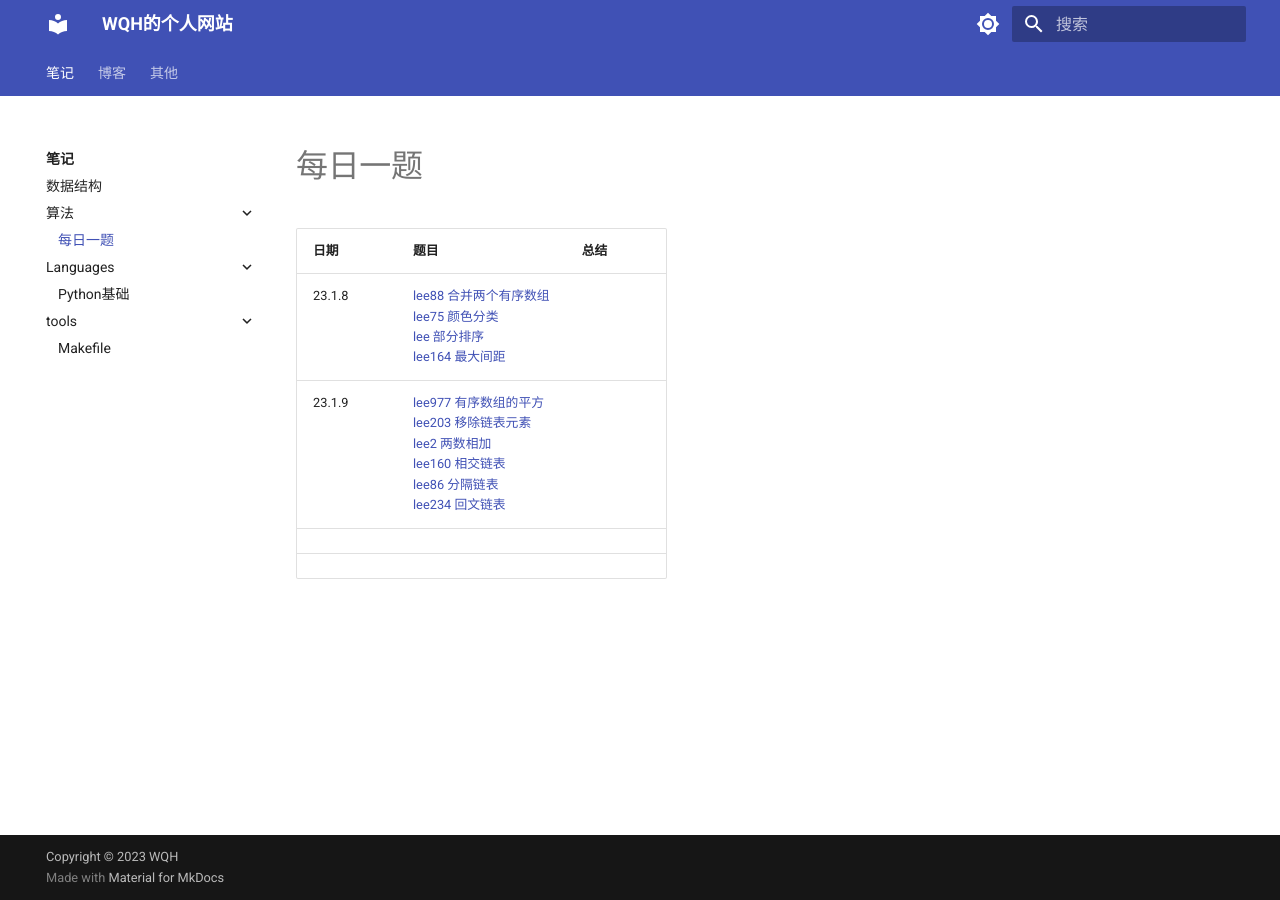
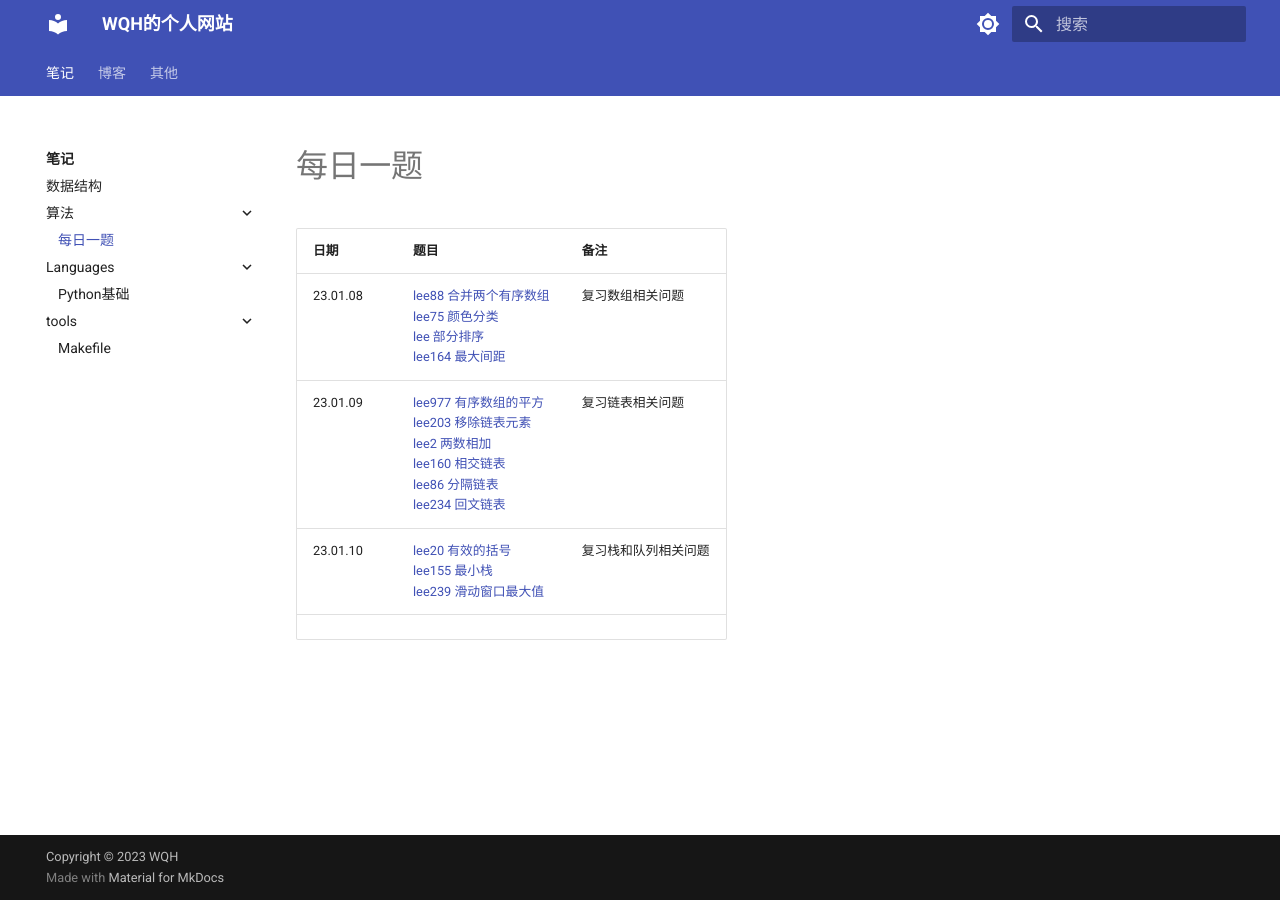
Before and after one commit to Norhua/website, an MkDocs documentation site: the page built from docs/note/算法/每日一题/每日一题.md, in a window 1280 px wide. Built offline with MkDocs 1.6.1 and Material for MkDocs 9.7.7, drawn with Linux system fonts in a browser that asks for light colours.

Commit message:
更新每日一题

```diff
--- a/docs/note/算法/每日一题/每日一题.md
+++ b/docs/note/算法/每日一题/每日一题.md
@@ -1,8 +1,8 @@
 # 每日一题
 
-| 日期   | 题目                                                         | 总结 |
-| :----- | ------------------------------------------------------------ | ---- |
-| 23.1.8 | [lee88 合并两个有序数组](https://leetcode.cn/problems/merge-sorted-array/)<br />[lee75 颜色分类](https://leetcode.cn/problems/sort-colors/)<br />[lee 部分排序](https://leetcode.cn/problems/sub-sort-lcci/)<br />[lee164 最大间距](https://leetcode.cn/problems/maximum-gap/) |      |
-| 23.1.9 | [lee977 有序数组的平方](https://leetcode.cn/problems/squares-of-a-sorted-array/description/)<br />[lee203 移除链表元素](https://leetcode.cn/problems/remove-linked-list-elements/)<br />[lee2 两数相加](https://leetcode.cn/problems/add-two-numbers/)<br />[lee160 相交链表](https://leetcode.cn/problems/intersection-of-two-linked-lists/)<br />[lee86 分隔链表](https://leetcode.cn/problems/partition-list/)<br />[lee234 回文链表](https://leetcode.cn/problems/palindrome-linked-list/) |      |
-|        |                                                              |      |
-|        |                                                              |      |
+| 日期     | 题目                                                         | 备注                 |
+| :------- | ------------------------------------------------------------ | -------------------- |
+| 23.01.08 | [lee88 合并两个有序数组](https://leetcode.cn/problems/merge-sorted-array/)<br />[lee75 颜色分类](https://leetcode.cn/problems/sort-colors/)<br />[lee 部分排序](https://leetcode.cn/problems/sub-sort-lcci/)<br />[lee164 最大间距](https://leetcode.cn/problems/maximum-gap/) | 复习数组相关问题     |
+| 23.01.09 | [lee977 有序数组的平方](https://leetcode.cn/problems/squares-of-a-sorted-array/description/)<br />[lee203 移除链表元素](https://leetcode.cn/problems/remove-linked-list-elements/)<br />[lee2 两数相加](https://leetcode.cn/problems/add-two-numbers/)<br />[lee160 相交链表](https://leetcode.cn/problems/intersection-of-two-linked-lists/)<br />[lee86 分隔链表](https://leetcode.cn/problems/partition-list/)<br />[lee234 回文链表](https://leetcode.cn/problems/palindrome-linked-list/) | 复习链表相关问题     |
+| 23.01.10 | [lee20 有效的括号](https://leetcode.cn/problems/valid-parentheses/)<br />[lee155 最小栈](https://leetcode.cn/problems/min-stack/)<br />[lee239 滑动窗口最大值](https://leetcode.cn/problems/sliding-window-maximum/) | 复习栈和队列相关问题 |
+|          |                                                              |                      |
```
